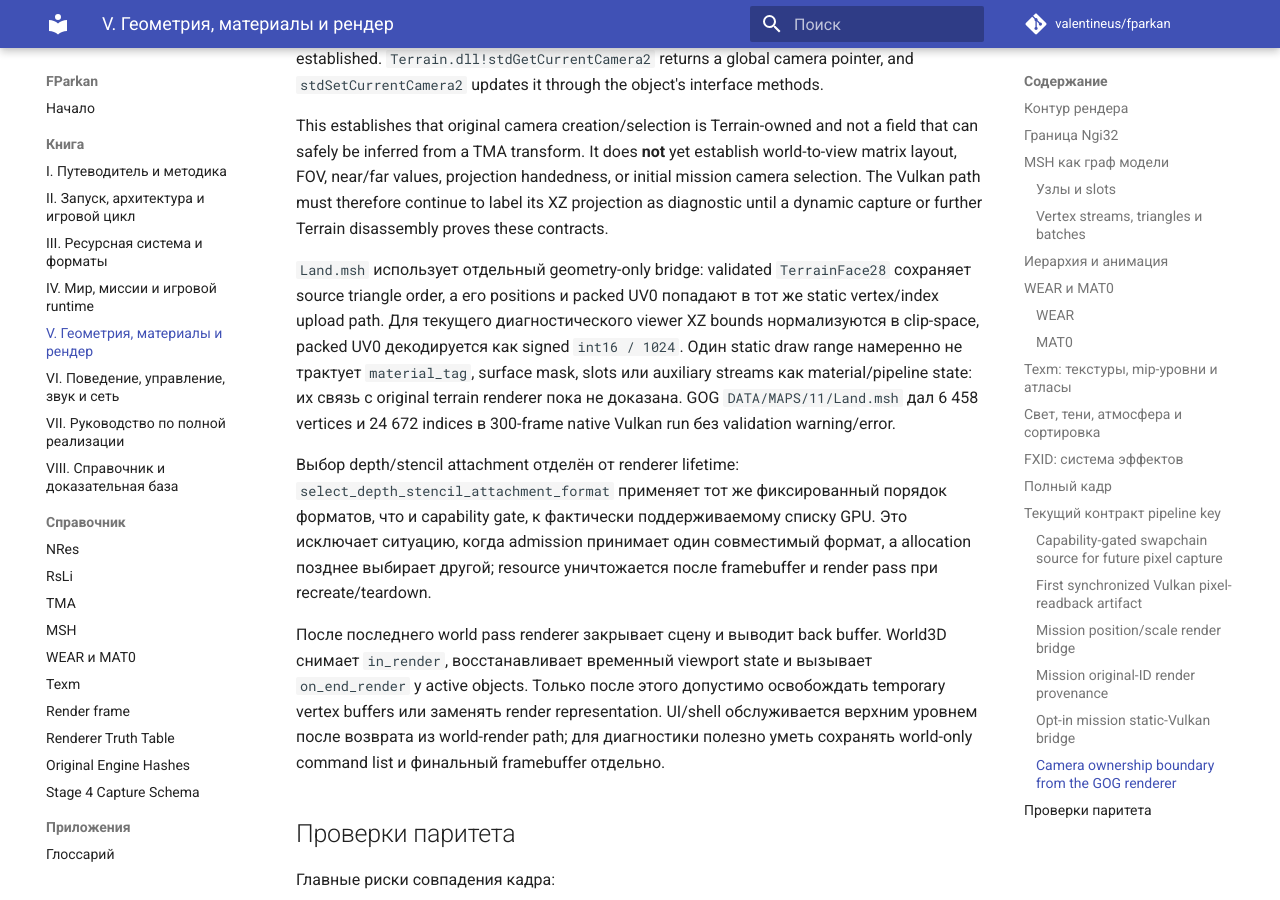
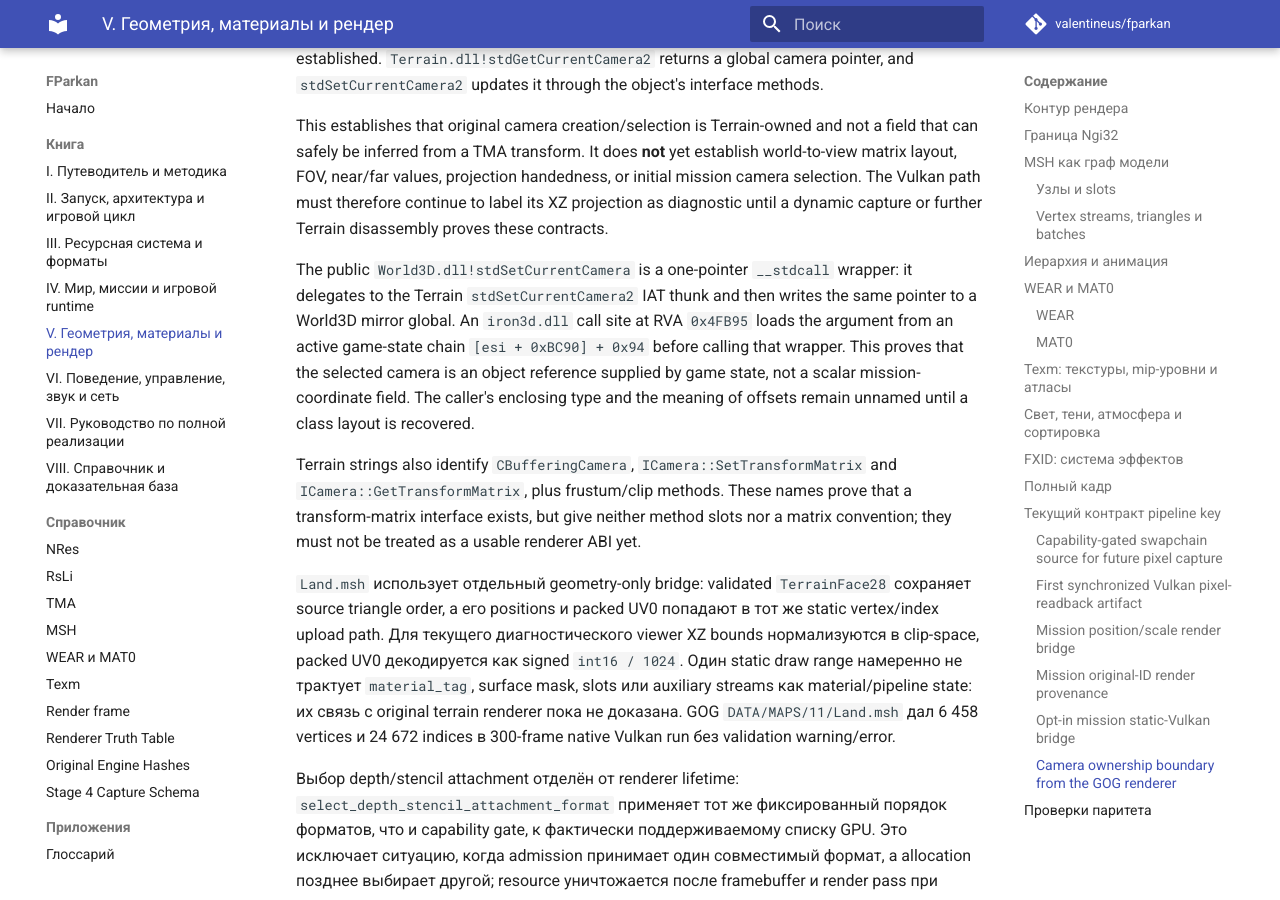
Before and after one commit to valentineus/fparkan, an MkDocs documentation site: the page built from docs/tomes/05-render.md, in a window 1280 px wide and 900 px high, scrolled down 20951 px. Built offline with MkDocs 1.6.1 and Material for MkDocs 9.7.7, drawn with Linux system fonts in a browser that asks for light colours; comment, search, counter and statistics services are not loaded.

Commit message:
docs(render): map camera selection flow

```diff
--- a/docs/tomes/05-render.md
+++ b/docs/tomes/05-render.md
@@ -997,6 +997,20 @@ handedness, or initial mission camera selection. The Vulkan path must therefore
 continue to label its XZ projection as diagnostic until a dynamic capture or
 further Terrain disassembly proves these contracts.
 
+The public `World3D.dll!stdSetCurrentCamera` is a one-pointer `__stdcall`
+wrapper: it delegates to the Terrain `stdSetCurrentCamera2` IAT thunk and then
+writes the same pointer to a World3D mirror global. An `iron3d.dll` call site
+at RVA `0x4FB95` loads the argument from an active game-state chain
+`[esi + 0xBC90] + 0x94` before calling that wrapper. This proves that the
+selected camera is an object reference supplied by game state, not a scalar
+mission-coordinate field. The caller's enclosing type and the meaning of
+offsets remain unnamed until a class layout is recovered.
+
+Terrain strings also identify `CBufferingCamera`, `ICamera::SetTransformMatrix`
+and `ICamera::GetTransformMatrix`, plus frustum/clip methods. These names prove
+that a transform-matrix interface exists, but give neither method slots nor a
+matrix convention; they must not be treated as a usable renderer ABI yet.
+
 `Land.msh` использует отдельный geometry-only bridge: validated `TerrainFace28`
 сохраняет source triangle order, а его positions и packed UV0 попадают в тот же
 static vertex/index upload path. Для текущего диагностического viewer XZ bounds
```
